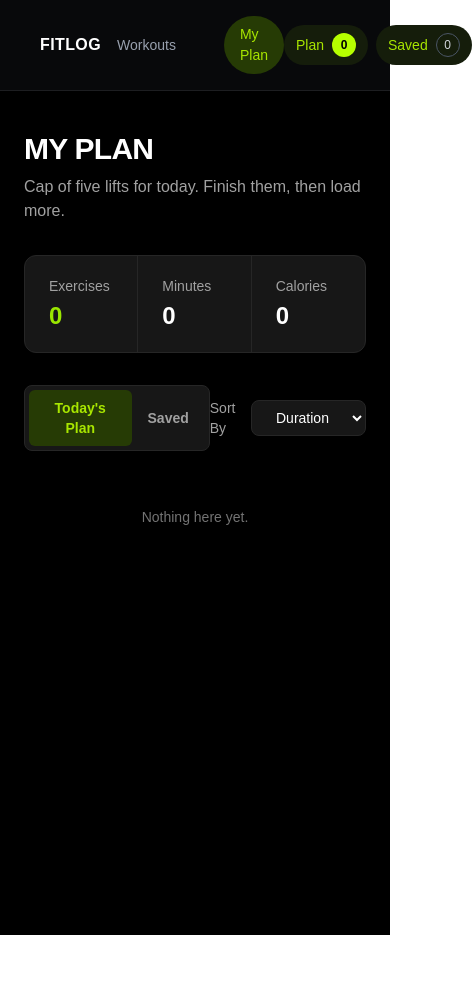
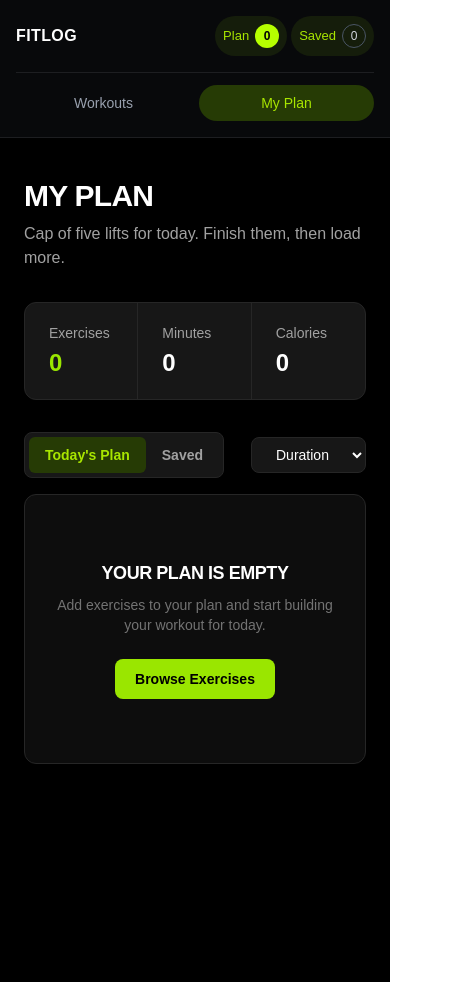
Before and after one commit to md-ashraful-islam-ullas/FitLog-PH-B14-A6, a Next.js app: page /my-plan in a window 390 px wide. Shown: the whole page, 472 px wide, since content can reach past the window. Before the commit the page ends 935 px from the top, so only its background shows below. Built offline with nearby package versions, Linux system fonts and the light colour scheme.

Commit message:
refactor: optimize code structure

```diff
--- /dev/null
+++ b/src/app/components/exercisesDetails/ListedExerciseCard.jsx
@@ -0,0 +1,175 @@
+"use client";
+
+import { ExerciseContext } from "@/context/ExerciseContext";
+import Image from "next/image";
+import Link from "next/link";
+import React, { useContext } from "react";
+import { Slide, toast } from "react-toastify";
+
+const ListedExerciseCard = ({ exercise, activeTab }) => {
+  const {
+    plan,
+    save,
+    setPlan,
+    setSave,
+    completed,
+    setCompleted,
+  } = useContext(ExerciseContext);
+
+  const isCompleted = completed.includes(exercise.id);
+
+  const handleDone = () => {
+    if (isCompleted) return;
+
+    setCompleted([...completed, exercise.id]);
+
+    toast.success(`${exercise.name} completed!`, {
+      position: "top-right",
+      autoClose: 3000,
+      hideProgressBar: false,
+      closeOnClick: true,
+      pauseOnHover: true,
+      draggable: true,
+      theme: "dark",
+      transition: Slide,
+    });
+  };
+
+  const handleRemove = () => {
+    if (activeTab === "plan") {
+      setPlan(plan.filter((item) => item.id !== exercise.id));
+
+      setCompleted(
+        completed.filter((id) => id !== exercise.id),
+      );
+
+      toast.success(`${exercise.name} is removed from your plan.`, {
+        position: "top-right",
+        autoClose: 3000,
+        hideProgressBar: false,
+        closeOnClick: true,
+        pauseOnHover: true,
+        draggable: true,
+        theme: "dark",
+        transition: Slide,
+      });
+
+      return;
+    }
+
+    setSave(save.filter((item) => item.id !== exercise.id));
+
+    toast.success(`${exercise.name} is removed.`, {
+      position: "top-right",
+      autoClose: 3000,
+      hideProgressBar: false,
+      closeOnClick: true,
+      pauseOnHover: true,
+      draggable: true,
+      theme: "dark",
+      transition: Slide,
+    });
+  };
+
+  return (
+    <div
+      className={`border rounded-xl px-4 sm:px-5 py-4 transition-all duration-300 ${
+        activeTab === "plan" && isCompleted
+          ? "bg-[#111a08] border-[#354d0d]"
+          : "bg-neutral-900 border-neutral-800"
+      }`}
+    >
+      {/* Exercise Information */}
+      <div className="flex items-center gap-3 sm:gap-4">
+        <div
+          className={`shrink-0 rounded-lg ${
+            activeTab === "plan" && isCompleted
+              ? "opacity-50 grayscale"
+              : ""
+          }`}
+        >
+          <Image
+            src={exercise.image}
+            alt={exercise.name}
+            width={64}
+            height={64}
+            className="w-14 h-14 sm:w-16 sm:h-16 object-cover rounded-lg"
+          />
+        </div>
+
+        <div className="min-w-0">
+          <h3
+            className={`font-extrabold uppercase text-sm tracking-tight truncate ${
+              activeTab === "plan" && isCompleted
+                ? "text-neutral-500"
+                : "text-white"
+            }`}
+          >
+            {exercise.name}
+          </h3>
+
+          <p
+            className={`text-xs mb-1 truncate ${
+              activeTab === "plan" && isCompleted
+                ? "text-neutral-600"
+                : "text-neutral-400"
+            }`}
+          >
+            {exercise.equipment}
+          </p>
+
+          <div
+            className={`flex flex-wrap items-center gap-x-3 gap-y-1 text-xs ${
+              activeTab === "plan" && isCompleted
+                ? "text-neutral-600"
+                : "text-neutral-300"
+            }`}
+          >
+            <span>⏱ {exercise.duration} min</span>
+            <span>🔥 {exercise.caloriesBurned} kcal</span>
+            <span>⭐ {exercise.rating}</span>
+          </div>
+        </div>
+      </div>
+
+      {/* Actions */}
+      <div className="flex items-center gap-2 sm:gap-3 mt-4 sm:mt-0 sm:justify-end sm:relative">
+        <Link
+          href={`/${exercise.id}`}
+          className={`flex-1 sm:flex-none text-center border font-semibold text-sm px-3 sm:px-4 py-2 rounded-lg transition-colors ${
+            activeTab === "plan" && isCompleted
+              ? "border-neutral-800 text-neutral-600"
+              : "border-neutral-700 text-white hover:border-neutral-500"
+          }`}
+        >
+          View Details
+        </Link>
+
+        {/* Mark as Done */}
+        {activeTab === "plan" && (
+          <button
+            onClick={handleDone}
+            disabled={isCompleted}
+            className={`flex-1 sm:flex-none font-semibold text-sm px-3 sm:px-4 py-2 rounded-lg transition-colors ${
+              isCompleted
+                ? "bg-[#263b05] text-[#a8e600] border border-[#415f0b] cursor-not-allowed"
+                : "bg-lime-400 text-black hover:bg-lime-300 cursor-pointer"
+            }`}
+          >
+            {isCompleted ? "✓ Completed" : "Mark as Done"}
+          </button>
+        )}
+
+        {/* Remove */}
+        <button
+          onClick={handleRemove}
+          className="shrink-0 border border-red-900 text-red-400 hover:bg-red-950 font-bold text-lg w-9 h-9 rounded-lg flex items-center justify-center cursor-pointer"
+        >
+          ×
+        </button>
+      </div>
+    </div>
+  );
+};
+
+export default ListedExerciseCard;
--- a/src/app/components/shared/Navbar.jsx
+++ b/src/app/components/shared/Navbar.jsx
@@ -1,17 +1,28 @@
 "use client";
 
+import { ExerciseContext } from "@/context/ExerciseContext";
 import Link from "next/link";
 import { usePathname } from "next/navigation";
+import { useContext } from "react";
 
 const Navbar = () => {
   const pathname = usePathname();
 
+  const { plan, save, completed } = useContext(ExerciseContext);
+
   const isWorkouts = pathname === "/";
   const isMyPlan = pathname === "/my-plan";
 
+  const remainingPlanCount = plan.filter(
+    (exercise) => !completed.includes(exercise.id),
+  ).length;
+
   return (
-    <nav className="w-full bg-[#08090b] border-b border-[#1d1e21] px-10 py-4">
-      <div className="max-w-300 mx-auto flex items-center justify-between">
+    <nav className="w-full bg-[#08090b] border-b border-[#1d1e21] px-4 sm:px-6 lg:px-10 py-4">
+      <div className="max-w-300 mx-auto">
+
+        {/* Top Row */}
+        <div className="flex items-center justify-between">
 
           {/* Logo */}
           <Link
@@ -21,13 +32,13 @@ const Navbar = () => {
             FITLOG
           </Link>
 
-        {/* Middle */}
-        <div className="flex items-center gap-8 text-[14px]">
+          {/* Desktop / Tablet Middle */}
+          <div className="hidden sm:flex items-center gap-3 md:gap-6 lg:gap-8 text-[14px]">
 
             {/* Workouts */}
             <Link
               href="/"
-            className={`px-4 py-2 rounded-full transition ${
+              className={`px-3 md:px-4 py-2 rounded-full transition ${
                 isWorkouts
                   ? "bg-[#263b05] text-[#a8e600]"
                   : "text-gray-400 hover:text-white"
@@ -39,7 +50,7 @@ const Navbar = () => {
             {/* My Plan */}
             <Link
               href="/my-plan"
-            className={`px-4 py-2 rounded-full transition ${
+              className={`px-3 md:px-4 py-2 rounded-full transition ${
                 isMyPlan
                   ? "bg-[#263b05] text-[#a8e600]"
                   : "text-gray-400 hover:text-white"
@@ -50,41 +61,70 @@ const Navbar = () => {
           </div>
 
           {/* Right */}
-        <div className="flex items-center gap-2 text-[14px]">
+          <div className="flex items-center gap-1 sm:gap-2 text-[13px] sm:text-[14px]">
 
             {/* Plan */}
             <Link
               href="/my-plan"
-            className={`flex items-center gap-2 px-3 py-2 rounded-full transition ${
+              className={`flex items-center gap-1.5 sm:gap-2 px-2 sm:px-3 py-2 rounded-full transition ${
                 isMyPlan
                   ? "bg-[#151d0b] text-[#a8e600]"
                   : "text-gray-400 hover:text-white"
               }`}
             >
-            Plan
+              <span>Plan</span>
 
               <span className="w-6 h-6 rounded-full bg-[#b6ff00] text-black flex items-center justify-center text-[12px] font-bold">
-              0
+                {remainingPlanCount}
               </span>
             </Link>
 
             {/* Saved */}
             <Link
               href="/my-plan"
-            className={`flex items-center gap-2 px-3 py-2 rounded-full transition ${
+              className={`flex items-center gap-1.5 sm:gap-2 px-2 sm:px-3 py-2 rounded-full transition ${
                 isMyPlan
                   ? "bg-[#151d0b] text-[#a8e600]"
                   : "text-gray-400 hover:text-white"
               }`}
             >
-            Saved
+              <span>Saved</span>
 
               <span className="w-6 h-6 rounded-full border border-gray-600 text-gray-300 flex items-center justify-center text-[12px]">
-              0
+                {save.length}
               </span>
             </Link>
+          </div>
+        </div>
 
+        {/* Mobile Navigation */}
+        <div className="flex sm:hidden items-center justify-center gap-2 mt-4 pt-3 border-t border-[#1d1e21]">
+
+          {/* Workouts */}
+          <Link
+            href="/"
+            className={`flex-1 text-center px-3 py-2 rounded-full text-sm font-medium transition ${
+              isWorkouts
+                ? "bg-[#263b05] text-[#a8e600]"
+                : "text-gray-400 hover:text-white"
+            }`}
+          >
+            Workouts
+          </Link>
+
+          {/* My Plan */}
+          <Link
+            href="/my-plan"
+            className={`flex-1 text-center px-3 py-2 rounded-full text-sm font-medium transition ${
+              isMyPlan
+                ? "bg-[#263b05] text-[#a8e600]"
+                : "text-gray-400 hover:text-white"
+            }`}
+          >
+            My Plan
+          </Link>
         </div>
+
       </div>
     </nav>
   );
--- a/src/app/my-plan/page.jsx
+++ b/src/app/my-plan/page.jsx
@@ -1,70 +1,103 @@
 "use client";
+
 import { ExerciseContext } from "@/context/ExerciseContext";
-import Image from "next/image";
 import Link from "next/link";
 import React, { useContext, useState } from "react";
+import ListedExerciseCard from "../components/exercisesDetails/ListedExerciseCard";
 
 const ListedExercise = () => {
-  const { plan, save } = useContext(ExerciseContext);
+  const { plan, save, completed } = useContext(ExerciseContext);
+
   const [activeTab, setActiveTab] = useState("plan");
   const [sortBy, setSortBy] = useState("duration");
 
   const activeList = activeTab === "plan" ? plan : save;
 
+  const remainingList =
+    activeTab === "plan"
+      ? activeList.filter((exercise) => !completed.includes(exercise.id))
+      : activeList;
+
   const sortedList = [...activeList].sort((a, b) => {
-    if (sortBy === "duration") return b.duration - a.duration;
-    if (sortBy === "calories") return b.caloriesBurned - a.caloriesBurned;
-    if (sortBy === "rating") return b.rating - a.rating;
+    if (sortBy === "duration") {
+      return b.duration - a.duration;
+    }
+
+    if (sortBy === "calories") {
+      return b.caloriesBurned - a.caloriesBurned;
+    }
+
+    if (sortBy === "rating") {
+      return b.rating - a.rating;
+    }
+
     return 0;
   });
 
-  const totalMinutes = activeList.reduce((sum, ex) => sum + ex.duration, 0);
-  const totalCalories = activeList.reduce(
-    (sum, ex) => sum + ex.caloriesBurned,
+  const totalMinutes = remainingList.reduce(
+    (sum, exercise) => sum + exercise.duration,
+    0,
+  );
+
+  const totalCalories = remainingList.reduce(
+    (sum, exercise) => sum + exercise.caloriesBurned,
     0,
   );
 
   return (
     <div className="bg-black min-h-screen px-6 py-10">
       <div className="max-w-5xl mx-auto">
+        {/* Header */}
         <h1 className="text-white font-extrabold uppercase text-3xl tracking-tight">
           My Plan
         </h1>
+
         <p className="text-neutral-400 mt-2 mb-8">
           Cap of five lifts for today. Finish them, then load more.
         </p>
 
+        {/* Stats */}
         <div className="bg-neutral-900 border border-neutral-800 rounded-xl grid grid-cols-3 divide-x divide-neutral-800 mb-8">
           <div className="px-6 py-5">
-            <p className="text-neutral-400 text-sm mb-1">Exercises</p>
+            <p className="text-neutral-400 text-sm mb-1">
+              {activeTab === "plan" ? "Exercises" : "Saved"}
+            </p>
+
             <p className="text-lime-400 font-extrabold text-2xl">
-              {activeList.length}
+              {remainingList.length}
             </p>
           </div>
+
           <div className="px-6 py-5">
             <p className="text-neutral-400 text-sm mb-1">Minutes</p>
+
             <p className="text-white font-extrabold text-2xl">{totalMinutes}</p>
           </div>
+
           <div className="px-6 py-5">
             <p className="text-neutral-400 text-sm mb-1">Calories</p>
+
             <p className="text-white font-extrabold text-2xl">
               {totalCalories}
             </p>
           </div>
         </div>
 
+        {/* Tabs + Sort */}
         <div className="flex items-center justify-between mb-4">
+          {/* Tabs */}
           <div className="flex bg-neutral-900 border border-neutral-800 rounded-lg p-1">
             <button
               onClick={() => setActiveTab("plan")}
               className={`px-4 py-2 rounded-md text-sm font-semibold transition-colors ${
                 activeTab === "plan"
-                  ? " bg-[#263b05] text-[#a8e600]"
+                  ? "bg-[#263b05] text-[#a8e600]"
                   : "text-neutral-400 hover:text-white"
               }`}
             >
               Today&apos;s Plan
             </button>
+
             <button
               onClick={() => setActiveTab("saved")}
               className={`px-4 py-2 rounded-md text-sm font-semibold transition-colors ${
@@ -77,8 +110,9 @@ const ListedExercise = () => {
             </button>
           </div>
 
+          {/* Sort */}
           <div className="flex items-center gap-2">
-            <span className="text-neutral-400 text-sm">Sort By</span>
+
             <select
               value={sortBy}
               onChange={(e) => setSortBy(e.target.value)}
@@ -91,70 +125,37 @@ const ListedExercise = () => {
           </div>
         </div>
 
+        {/* Exercise List */}
         <div className="space-y-4">
           {sortedList.length === 0 && (
-            <p className="text-neutral-500 text-sm py-10 text-center">
-              Nothing here yet.
-            </p>
+            <div className="border border-neutral-800 bg-neutral-900/60 rounded-xl py-16 px-6 text-center">
+              <h3 className="text-white font-extrabold text-lg uppercase tracking-tight">
+                {activeTab === "plan"
+                  ? "Your plan is empty"
+                  : "No saved exercises"}
+              </h3>
+
+              <p className="text-neutral-500 text-sm max-w-md mx-auto mt-2">
+                {activeTab === "plan"
+                  ? "Add exercises to your plan and start building your workout for today."
+                  : "Save exercises you like and they’ll show up here for later."}
+              </p>
+
+              <Link
+                href="/"
+                className="inline-block mt-6 bg-lime-400 text-black font-semibold text-sm px-5 py-2.5 rounded-lg hover:bg-lime-300 transition-colors"
+              >
+                {activeTab === "plan" ? "Browse Exercises" : "Find Exercises"}
+              </Link>
+            </div>
           )}
 
           {sortedList.map((exercise) => (
-            <div
+            <ListedExerciseCard
               key={exercise.id}
-              className="bg-neutral-900 border border-neutral-800 rounded-xl flex items-center justify-between px-5 py-4"
-            >
-              <div className="flex items-center gap-4">
-                <Image
-                  src={exercise.image}
-                  alt={exercise.name}
-                  width={64}
-                  height={64}
-                  className="w-16 h-16 object-cover rounded-lg"
-                />
-                <div>
-                  <h3 className="text-white font-extrabold uppercase text-sm tracking-tight">
-                    {exercise.name}
-                  </h3>
-                  <p className="text-neutral-400 text-xs mb-1">
-                    {exercise.equipment}
-                  </p>
-                  <div className="flex items-center gap-3 text-neutral-300 text-xs">
-                    <span>⏱ {exercise.duration} min</span>
-                    <span>🔥 {exercise.caloriesBurned} kcal</span>
-                    <span>⭐ {exercise.rating}</span>
-                  </div>
-                </div>
-              </div>
-
-              {activeTab === "plan" ? (
-                <div className="flex items-center gap-3">
-                  <Link
-                    href={`/${exercise.id}`}
-                    className="border border-neutral-700 text-white font-semibold text-sm px-4 py-2 rounded-lg"
-                  >
-                    View Details
-                  </Link>
-                  <button
-                    onClick={() => {
-                      // wire this to whatever ExerciseContext method
-                      // marks an item done / removes it from `plan`
-                    }}
-                    className="bg-lime-400 text-black font-semibold text-sm px-4 py-2 rounded-lg"
-                  >
-                    Mark as Done
-                  </button>
-                </div>
-              ) : (
-                <div>
-                  <Link
-                    href={`/${exercise.id}`}
-                    className="border border-neutral-700 text-white font-semibold text-sm px-4 py-2 rounded-lg"
-                  >
-                    View Details
-                  </Link>
-                </div>
-              )}
-            </div>
+              exercise={exercise}
+              activeTab={activeTab}
+            />
           ))}
         </div>
       </div>
--- a/src/context/ExerciseContext.jsx
+++ b/src/context/ExerciseContext.jsx
@@ -6,9 +6,10 @@ export const ExerciseContext = createContext([])
 const ExerciseProvider = ({children}) => {
     const [plan, setPlan] = useState([])
     const [save, setSave] = useState([])
+    const [completed, setCompleted] = useState([])
 
     const sharedData = {
-        plan, setPlan, save, setSave
+        plan, setPlan, save, setSave, completed, setCompleted
     }
     return (
         <ExerciseContext.Provider value={sharedData}>{children}</ExerciseContext.Provider>
```
Lines whose indentation alone changed are shown as unchanged.
